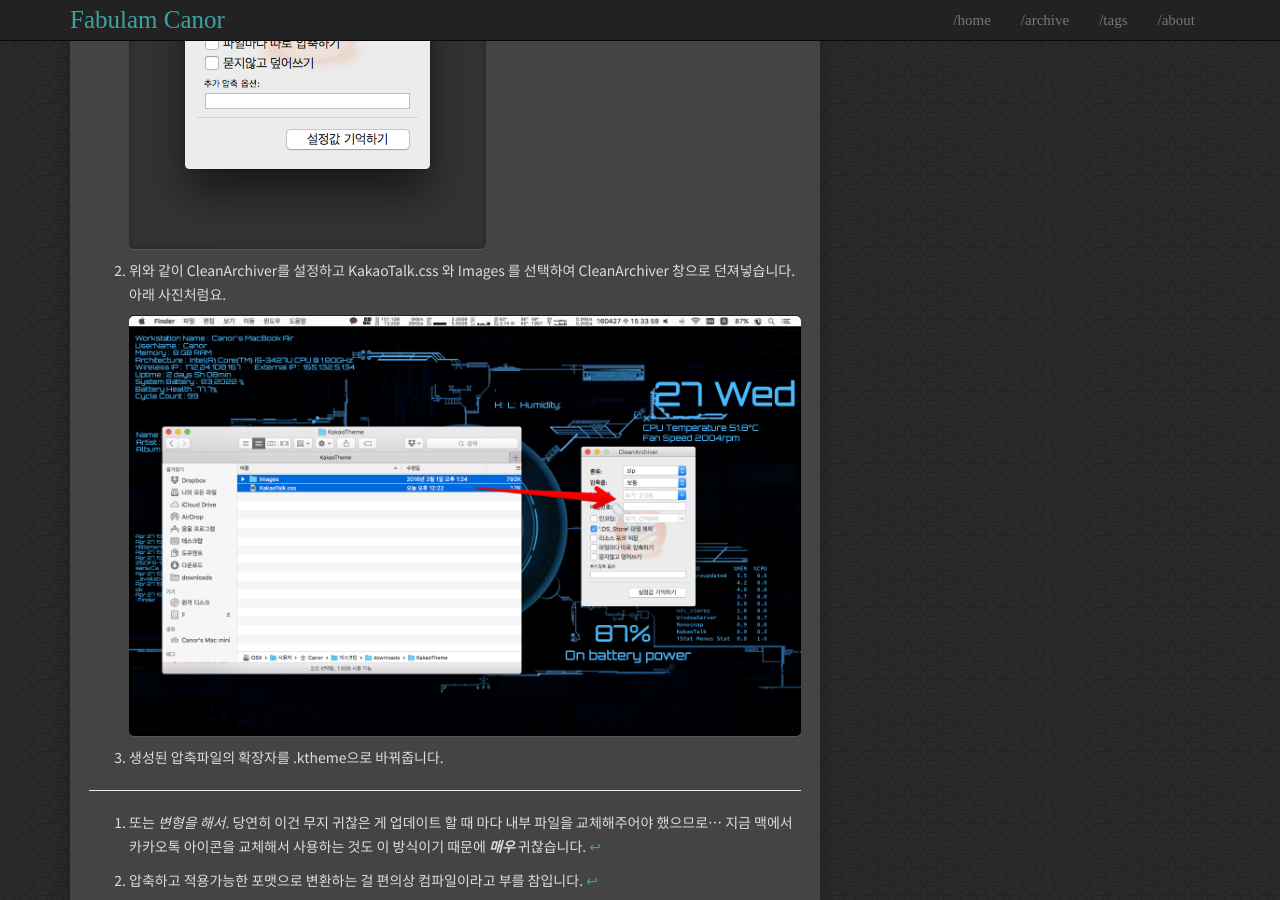
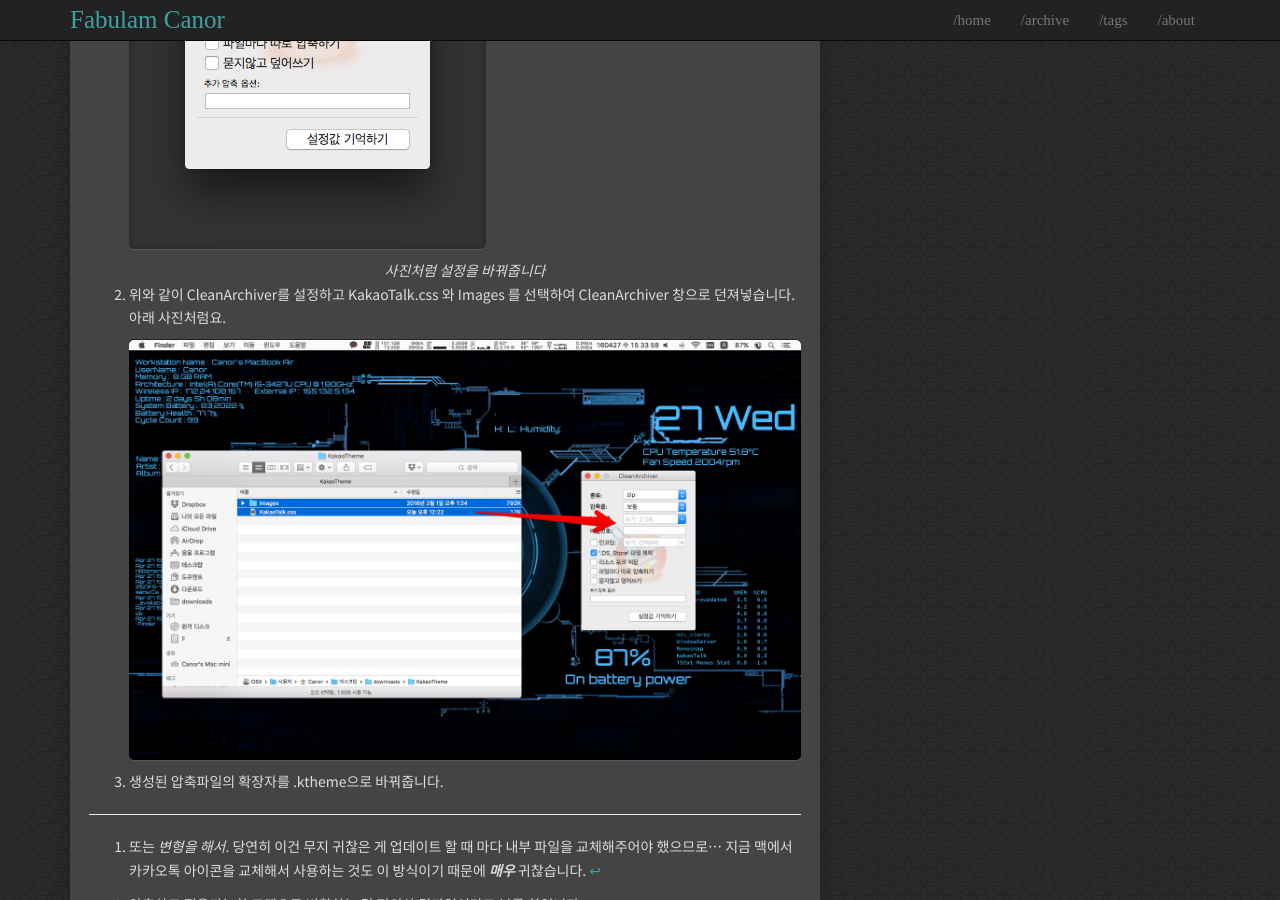
Before and after one commit to Canorus/canorus.github.io, a Jekyll site: the page built from _posts/2016-04-27-problem_on_kakaotalk_user_theme.md, in a window 1280 px wide and 900 px high, scrolled down 3181 px. Built offline with Jekyll 4.4.1, drawn with Linux system fonts in a browser that asks for light colours.

Commit message:
problem on kakaotalk user theme

```diff
--- a/_posts/2016-04-27-problem_on_kakaotalk_user_theme.md
+++ b/_posts/2016-04-27-problem_on_kakaotalk_user_theme.md
@@ -50,7 +50,7 @@
 일반 사용자들에게 가장 추천할만한 방법이 아닐까 *개인적으로* 생각합니다
 
 1. CleanArchiver를 설치합니다.
-![](/Resources/2016-04-27/cleanarchiversetup.png){: center-image :}
+![](/Resources/2016-04-27/cleanarchiversetup.png){: center-image :}*사진처럼 설정을 바꿔줍니다*
 2. 위와 같이 CleanArchiver를 설정하고 KakaoTalk.css 와 Images 를 선택하여 CleanArchiver 창으로 던져넣습니다. 아래 사진처럼요.
 ![](/Resources/2016-04-27/dragintocleanarchiver.png){: center-image :}
 3. 생성된 압축파일의 확장자를 .ktheme으로 바꿔줍니다.
```
